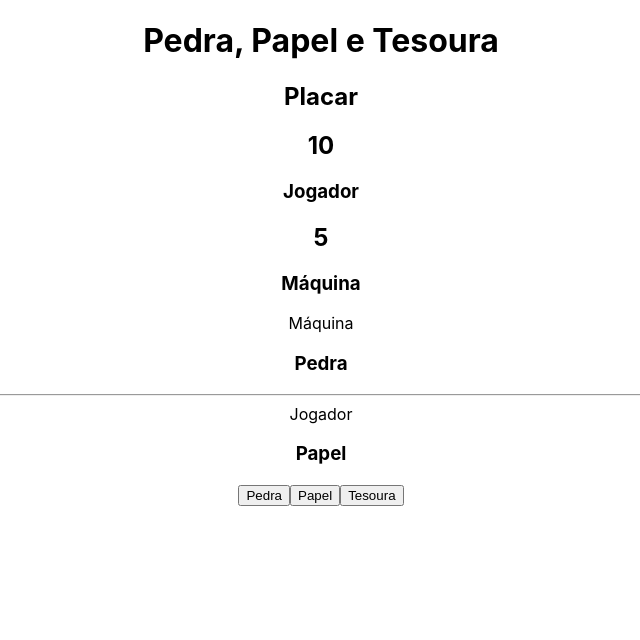
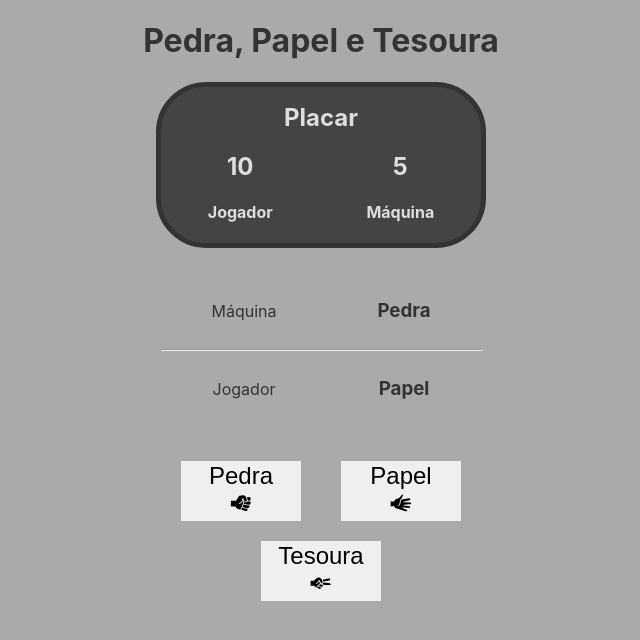
Before and after one commit to cosgon/game-of-chance-react, a React (Create React App) app: page / in a window 1280 px wide. Shown: the top 640 px of the page, without its empty margins (319-959 px from the left). Built offline with nearby package versions, Linux system fonts and the light colour scheme.

Commit message:
feature: css with fake informations completed

```diff
--- a/package.json
+++ b/package.json
@@ -8,6 +8,7 @@
     "@testing-library/user-event": "^12.1.10",
     "react": "^17.0.2",
     "react-dom": "^17.0.2",
+    "react-icons": "^4.2.0",
     "react-scripts": "4.0.3",
     "web-vitals": "^1.0.1"
   },
--- a/src/App.css
+++ b/src/App.css
@@ -2,37 +2,12 @@
   text-align: center;
 }
 
-.App-logo {
-  height: 40vmin;
-  pointer-events: none;
+body {
+  background-color: #aaa;
+  color: #333;
 }
 
-@media (prefers-reduced-motion: no-preference) {
-  .App-logo {
-    animation: App-logo-spin infinite 20s linear;
-  }
+button {
+  border: none;
+  cursor: pointer;
 }
-
-.App-header {
-  background-color: #282c34;
-  min-height: 100vh;
-  display: flex;
-  flex-direction: column;
-  align-items: center;
-  justify-content: center;
-  font-size: calc(10px + 2vmin);
-  color: white;
-}
-
-.App-link {
-  color: #61dafb;
-}
-
-@keyframes App-logo-spin {
-  from {
-    transform: rotate(0deg);
-  }
-  to {
-    transform: rotate(360deg);
-  }
-}
--- a/src/components/Battle/index.jsx
+++ b/src/components/Battle/index.jsx
@@ -1,12 +1,14 @@
+import "./styles.css";
+
 const Battle = () => {
   return (
-    <div>
-      <div>
+    <div className="battle">
+      <div className="machineFight">
         <span>Máquina</span>
         <h3> Pedra </h3>
       </div>
       <hr />
-      <div>
+      <div className="playerFight">
         <span>Jogador</span>
         <h3>Papel</h3>
       </div>
--- /dev/null
+++ b/src/components/Battle/styles.css
@@ -0,0 +1,19 @@
+.battle {
+  margin: 2rem auto;
+  width: 320px;
+}
+.machineFight {
+  display: flex;
+  align-items: baseline;
+  justify-content: space-around;
+}
+
+.playerFight {
+  display: flex;
+  align-items: baseline;
+  justify-content: space-around;
+}
+
+hr {
+  width: 320px;
+}
--- a/src/components/Chooses/index.jsx
+++ b/src/components/Chooses/index.jsx
@@ -1,10 +1,21 @@
+import "./styles.css";
+import { GiRock, GiPaper, GiScissors } from "react-icons/gi";
+
 const Chooses = () => {
   return (
-    <div>
-      {" "}
-      <button>Pedra</button>
-      <button>Papel</button>
-      <button>Tesoura</button>
+    <div className="chooses">
+      <button className="chooseButton">
+        Pedra <br />
+        <GiRock />
+      </button>
+      <button className="chooseButton">
+        Papel <br />
+        <GiPaper />
+      </button>
+      <button className="chooseButton">
+        Tesoura <br />
+        <GiScissors />
+      </button>
     </div>
   );
 };
--- /dev/null
+++ b/src/components/Chooses/styles.css
@@ -0,0 +1,12 @@
+.chooseButton {
+  font-size: 1.5rem;
+  width: 120px;
+  margin: 10px;
+}
+.chooses {
+  width: 320px;
+  margin: 0 auto;
+  display: flex;
+  flex-flow: row wrap;
+  justify-content: space-around;
+}
--- a/src/components/ScoreBoard/index.jsx
+++ b/src/components/ScoreBoard/index.jsx
@@ -1,14 +1,16 @@
+import "./styles.css";
+
 const ScoreBoard = () => {
   return (
-    <div>
-      <h2>Placar</h2>
-      <div>
+    <div className="scoreBoard">
+      <h2 className="title">Placar</h2>
+      <div className="player">
         <h2>10</h2>
-        <h3>Jogador</h3>
+        <h4>Jogador</h4>
       </div>
-      <div>
+      <div className="machine">
         <h2>5</h2>
-        <h3>Máquina</h3>
+        <h4>Máquina</h4>
       </div>
     </div>
   );
--- /dev/null
+++ b/src/components/ScoreBoard/styles.css
@@ -0,0 +1,17 @@
+.scoreBoard {
+  display: flex;
+  flex-flow: row wrap;
+  justify-content: space-around;
+  margin: 0 auto;
+  background-color: #444;
+  color: #ddd;
+  width: 320px;
+  border-radius: 50px;
+  border: 5px solid #333;
+}
+
+.title {
+  width: 100%;
+  margin-top: 1rem;
+  margin-bottom: 0;
+}
```
Also changed, not shown: 1 other file (tests, documents, lock files or other folders).
